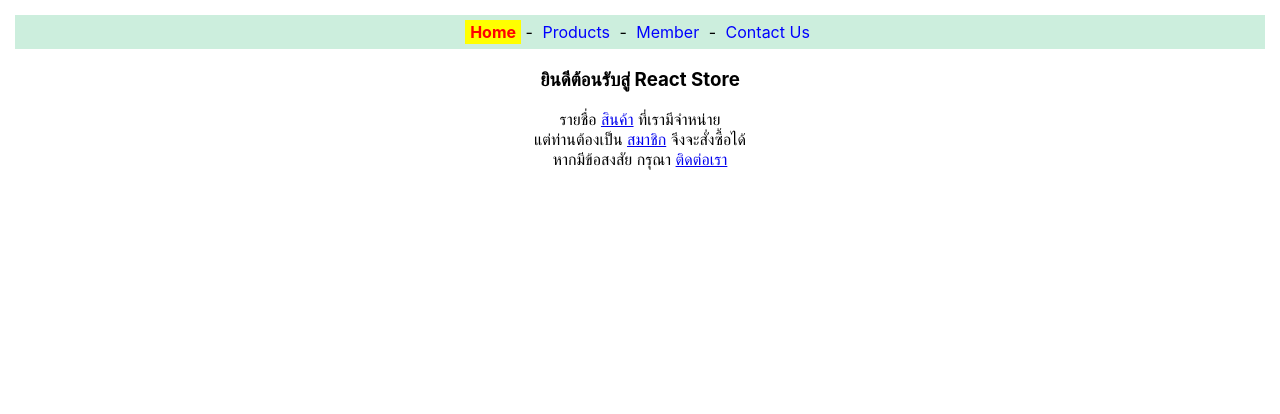
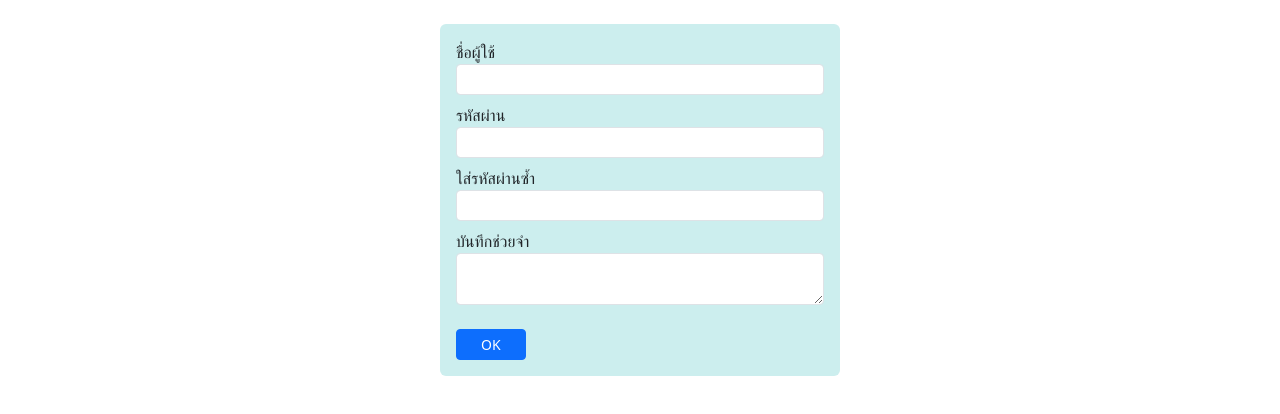
Before and after one commit to EIEIZA555/app1, a React (Create React App) app: page / in a window 1280 px wide. Shown: the top 414 px of the page. Built offline with nearby package versions, Linux system fonts and the light colour scheme.

Commit message:
Login wth text pwd and txtarea
Login wth text pwd and txtarea

```diff
--- a/package.json
+++ b/package.json
@@ -7,10 +7,11 @@
     "@testing-library/jest-dom": "^6.6.3",
     "@testing-library/react": "^16.3.0",
     "@testing-library/user-event": "^13.5.0",
+    "bootstrap": "^5.3.8",
     "react": "^19.1.0",
     "react-dom": "^19.1.0",
     "react-router-dom": "^7.8.2",
-    "react-scripts": "5.0.1",
+    "react-scripts": "^5.0.1",
     "web-vitals": "^2.1.4"
   },
   "scripts": {
--- a/src/App.js
+++ b/src/App.js
@@ -1,7 +1,7 @@
 import React from 'react'
-import Router3 from './router3'
+import FormText from './form-text'
 
 
 export default function App(){
-  return <Router3/>
+  return <FormText/>
 }
--- /dev/null
+++ b/src/form-text.js
@@ -0,0 +1,49 @@
+import React from 'react'
+
+export default function FormText() {
+
+    const textPswd = React.useRef()
+    const textPswd2 = React.useRef()
+
+    const onBlurPassword=()=> {
+        let pswd = textPswd.current.value
+        if(pswd !== "" && !pswd.match(/^[0-9a-zA-Z]+$/)) {
+            textPswd.current.value = ""
+            alert('ต้องเป็น 0-9 หรือ a-z หรือ A-Z เท่านั้น')
+        }
+    }
+    const onBlurPassword2=()=>{
+        if ( textPswd.current.value !== textPswd2.current.value) {
+            textPswd2.current.value = ""
+            alert('รหัสผ่านทั้งสองช่องไม่ตรงกัน')
+        }
+    }
+    return (
+        <div className="mt-4 mx-auto p-3 rounded" style={{width:'400px',background:'#cee'}}>
+        <form>
+            <div className="form-group mb-2">
+                <label htmlFor="login">ชื่อผู้ใช้</label>
+                <input type="text" id="login" name="login" maxLength="20" className="form-control form-control-sm"/>
+            </div>
+            <div className="form-group mb-2">
+                <label htmlFor="pswd">รหัสผ่าน</label>
+                <input type="password" id="pswd" name="pswd" maxLength="10" className="form-control form-control-sm" ref={textPswd} onBlur={onBlurPassword}/>
+            </div>
+            <div className="form-group mb-2">
+                <label htmlFor="pswd2">ใส่รหัสผ่านซ้ำ</label>
+                <input type="password" id="pswd2" className="form-control form-control-sm" ref={textPswd2} onBlur={onBlurPassword2}/>
+            </div>
+            <div className="form-group mb-4">
+                <label htmlFor="memo">บันทึกช่วยจำ</label>
+                <textarea id="memo" name="memo" rows="2" maxLength="200" className="form-control form-control-sm">
+
+                </textarea>
+            </div>
+            <div>
+                <button className="btn btn-sm px-4 btn-primary">OK</button>
+            </div>
+
+        </form>
+        </div>
+    )
+}
--- a/src/index.js
+++ b/src/index.js
@@ -3,6 +3,8 @@
 import './index.css';
 import App from './App';
 import reportWebVitals from './reportWebVitals';
+import 'bootstrap/dist/css/bootstrap.min.css'
+import 'bootstrap/dist/js/bootstrap.bundle.min.js'
 
 const root = ReactDOM.createRoot(document.getElementById('root'));
 root.render(
```
Also changed, not shown: src/form-bootstrap.js (added, +27 -0 lines), 1 other file (tests, documents, lock files or other folders).
